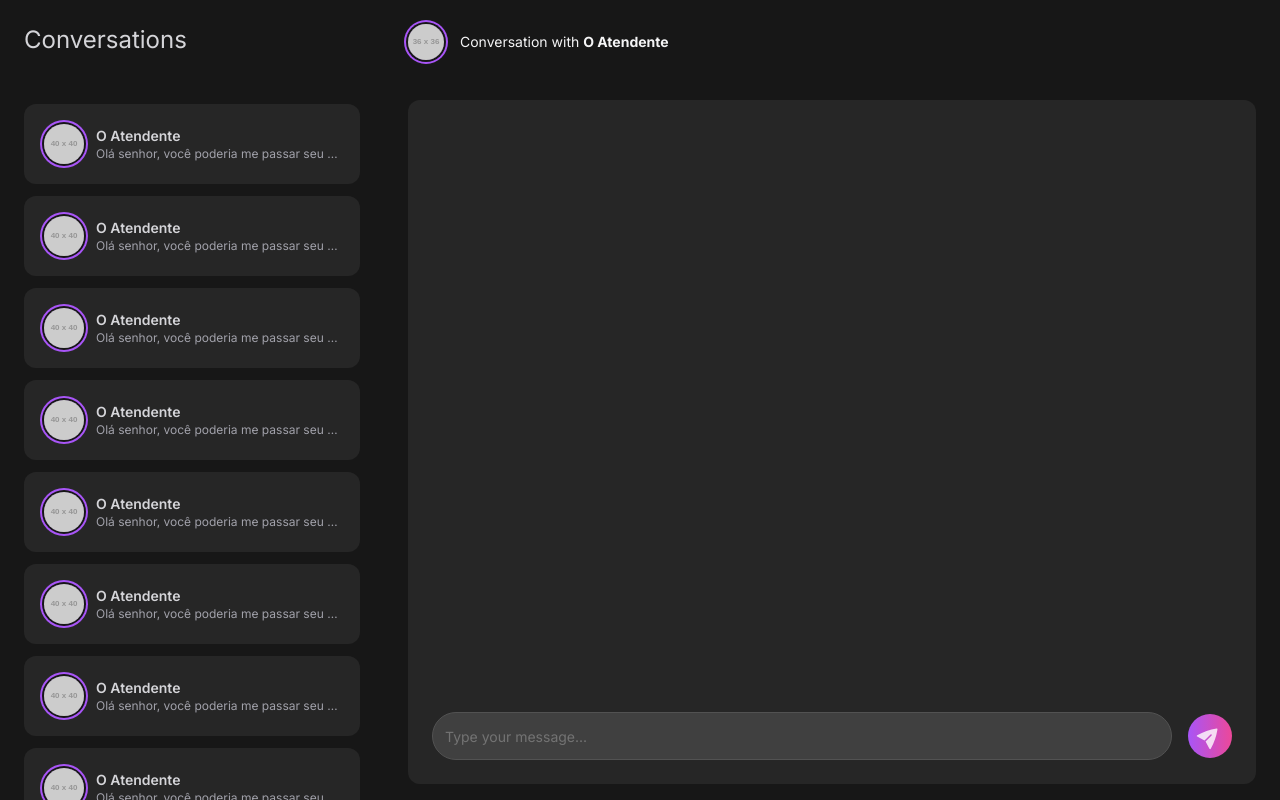
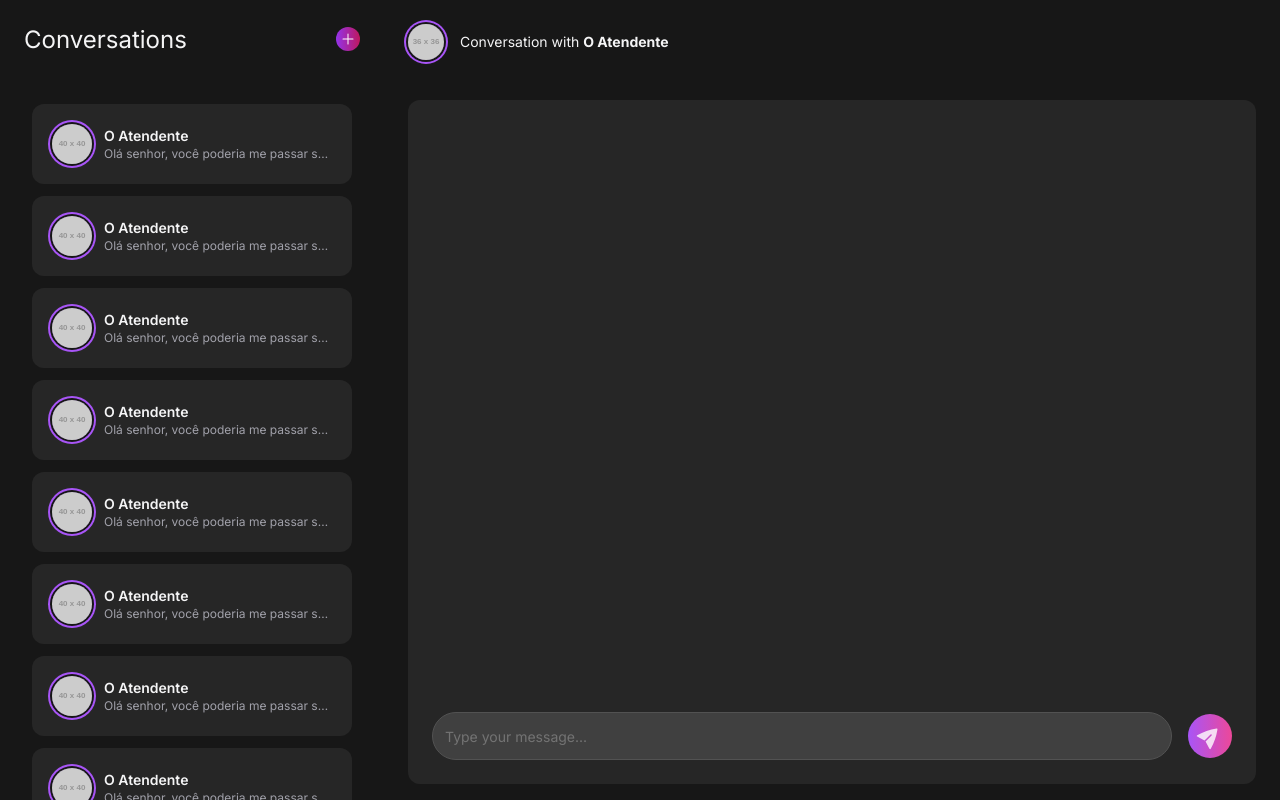
Before and after one commit to luizeboli/homies-web, a Next.js app: page /conversations in a window 1280 px wide. Built offline with nearby package versions, Linux system fonts and the light colour scheme.

Commit message:
feat: add new conversation popover

```diff
--- a/package.json
+++ b/package.json
@@ -11,6 +11,7 @@
   "dependencies": {
     "@clerk/nextjs": "^4.16.1",
     "@clerk/themes": "^1.6.0",
+    "@headlessui/react": "^1.7.14",
     "@heroicons/react": "^2.0.17",
     "@tailwindcss/forms": "^0.5.3",
     "classnames": "^2.3.2",
--- a/src/app/conversations/ChatList.tsx
+++ b/src/app/conversations/ChatList.tsx
@@ -1,13 +1,48 @@
 "use client";
 
+import { PlusIcon } from "@heroicons/react/24/solid";
 import { ChatListItem } from "./ChatListItem";
+import { Popover, Transition } from "@headlessui/react";
+import { Fragment } from "react";
 
 export function ChatList() {
   return (
-    <div className="flex w-full max-w-sm flex-col p-6 pb-0 text-zinc-300">
-      <h1 className="mb-10 text-2xl">Conversations</h1>
+    <div className="flex w-full max-w-sm flex-col p-6 pb-0">
+      <div className="mb-10 flex items-center justify-between">
+        <h1 className="text-2xl">Conversations</h1>
 
-      <div className="flex flex-col gap-3 overflow-y-auto py-2 custom-scroll">
+        <Popover className="relative">
+          <Popover.Button className="justify-center rounded-full bg-gradient-to-r from-purple-600 to-pink-700 p-1 hover:bg-gradient-to-l focus:ring-2 focus:ring-purple-500 focus:ring-offset-2 focus:ring-offset-neutral-900">
+            <PlusIcon className="w-4 fill-white" />
+          </Popover.Button>
+          <Transition
+            as={Fragment}
+            enter="transition ease-out duration-200"
+            enterFrom="opacity-0 translate-y-1"
+            enterTo="opacity-100 translate-y-2"
+            leave="transition ease-in duration-150"
+            leaveFrom="opacity-100 translate-y-0"
+            leaveTo="opacity-0 translate-y-1"
+          >
+            <Popover.Panel className="absolute w-screen max-w-sm rounded-md border border-neutral-700 bg-neutral-800 p-4 drop-shadow-lg">
+              <div className="">
+                <p>New Conversation</p>
+                <p className="text-xs text-zinc-400">
+                  Ready to slide into a new chat? Let&apos;s do it!
+                </p>
+              </div>
+
+              <input
+                type="text"
+                placeholder="Type a username..."
+                className="mt-4 w-full rounded-md border-neutral-700 bg-neutral-800 text-sm placeholder:text-neutral-500 focus:border-neutral-700 focus:ring-2 focus:ring-purple-500 focus:ring-offset-2 focus:ring-offset-neutral-900"
+              />
+            </Popover.Panel>
+          </Transition>
+        </Popover>
+      </div>
+
+      <div className="space-y-3 overflow-y-auto p-2 custom-scroll">
         <ChatListItem />
         <ChatListItem />
         <ChatListItem />
```
Also changed, not shown: 1 other file (tests, documents, lock files or other folders).
